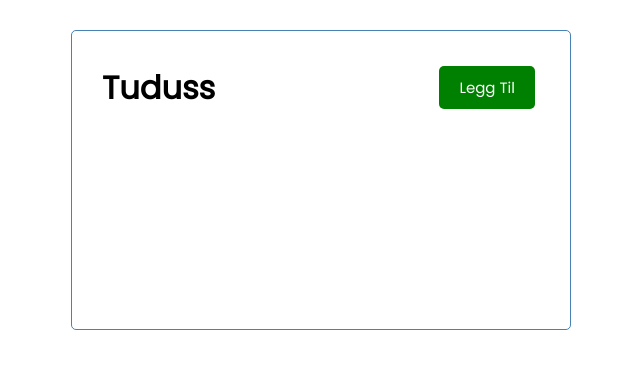
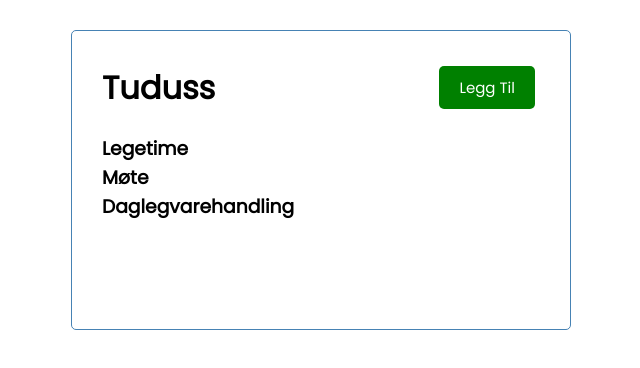
Before and after one commit to alexnaev/Tuduss, a React (Create React App) app in the folder tuduss/: page / in a window 1280 px wide. Shown: the top 368 px of the page, without its empty margins (319-959 px from the left). Built offline with nearby package versions, Linux system fonts and the light colour scheme.

Commit message:
Tasks conponent and state

```diff
--- a/tuduss/src/App.js
+++ b/tuduss/src/App.js
@@ -1,9 +1,33 @@
+import { useState } from 'react'
 import Header from './components/Header'
+import Tasks from './components/Tasks'
 
 const App = () => {
+  const [tasks, setTasks] = useState([
+      {
+          "id": 1,
+          "text": "Legetime",
+          "date": "5. Mar kl. 14:30",
+          "reminder": true
+      },
+      {
+          "id": 2,
+          "text": "Møte",
+          "date": "6. Mar kl. 13:30",
+          "reminder": true
+      },
+      {
+          "id": 3,
+          "text": "Daglegvarehandling",
+          "date": "5. Mar kl. 16:30",
+          "reminder": false
+      },
+  ])
+
   return (
     <div className="container">
       <Header title="Tuduss"/>
+      <Tasks tasks={tasks} />
     </div>
   )
 }
--- /dev/null
+++ b/tuduss/src/components/Tasks.js
@@ -0,0 +1,9 @@
+const Tasks = ({ tasks }) => {
+    return (
+        <>
+        {tasks.map((task) => (<h3 key={task.id}>{task.text}</h3>))}
+        </>
+  )
+}
+
+export default Tasks
```
